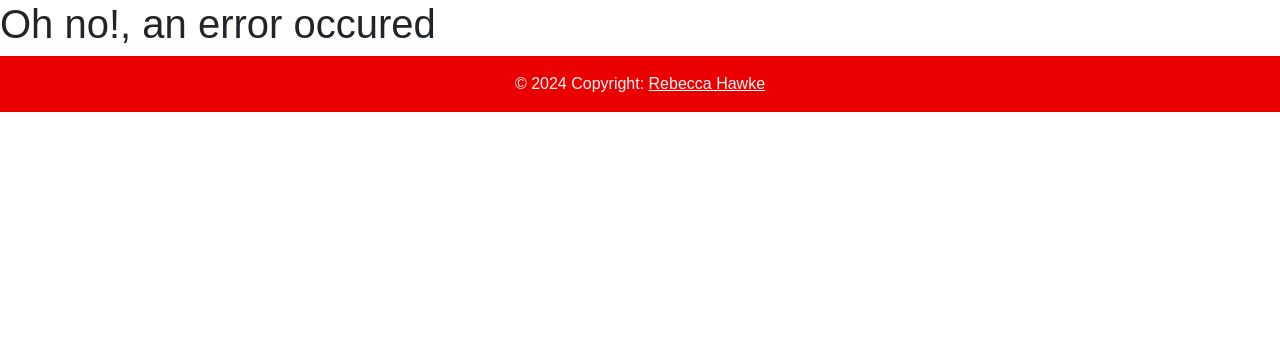
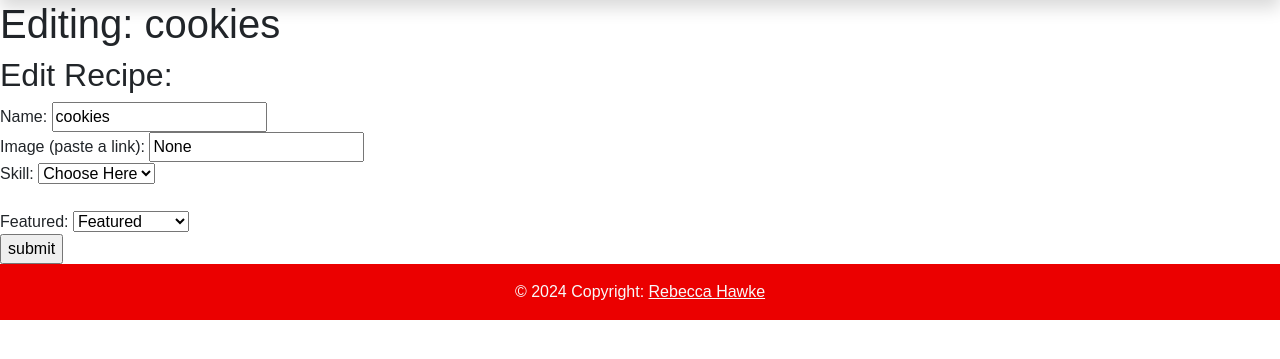
Before and after one commit to RebHawke/13COM, a Flask app: a page that uses flour/templates/_layout.html in a window 1280 px wide. Shown: the part 64-423 px from the top of the page. Run offline with Flask 3, Linux system fonts and the light colour scheme; data comes from the database, SQL or seed files in the repository; some web fonts are replaced.

Commit message:
edit completed

```diff
--- a/flour/app.py
+++ b/flour/app.py
@@ -285,6 +285,46 @@
     return redirect(url_for("view", id=recipe_id))
 
 
+
+@app.route("/edit_recipes")
+def edit_recipes():
+    with create_connection() as connection:
+        with connection.cursor() as cursor:
+            cursor.execute("SELECT * FROM recipes")
+            result = cursor.fetchall()
+    return render_template("edit_recipes.html", result=result)
+
+@app.route("/edit-recipes-<int:id>", methods=["GET", "POST"])
+def edit(id):
+  connection = create_connection()
+  with connection.cursor() as cursor:
+    if request.method == "GET":
+      sql = "SELECT * FROM recipes WHERE id = %s"
+      cursor.execute(sql, (id,))
+      recipe = cursor.fetchone()
+      print(recipe)
+      return render_template("recipe_editor.html", recipe = recipe)
+
+    if request.method == "POST":
+        recipe_id = request.form["recipe_id"]
+        name = request.form["name"]
+        image = request.form["image"]
+        skill = request.form["skill"]
+        featured = request.form["featured"]
+
+    with create_connection() as connection:
+        with connection.cursor() as cursor:
+            values = (name, image, skill, featured, recipe_id)
+            sql = """UPDATE recipes
+                    SET name = %s, image = %s, skill = %s, featured = %s
+                    WHERE id = %s"""
+
+            cursor.execute(sql, values)
+            connection.commit()
+
+    return redirect("/")
+
+
 @app.route("/recipe/create" , methods=["GET", "POST"])
 def create():
     if 'role' not in session:
@@ -365,12 +405,13 @@
     return redirect("/")
 
 
-@app.errorhandler(404) #error handling, redirect page for 404 errors
-def fnf(err):
-    return render_template("error.html")
+# @app.errorhandler(404) #error handling, redirect page for 404 errors
+# def fnf(err):
+#     return render_template("error.html")
+
+
 
 app.run(debug = True)
 
-
 if __name__ == "__main__":
     app.run(host='0.0.0.0', port=5000, debug=True)
--- a/flour/static/styles.css
+++ b/flour/static/styles.css
@@ -52,7 +52,9 @@
     justify-content: center;
 }
 
-
+.shadow {
+  box-shadow: 0 2px 4px rgba(0, 0, 0, 0.2);
+}
 
 .button_image {
     height: 100vh;
@@ -252,7 +254,7 @@
 
 .scroll-box {
     max-height: 25vh;
-    width: 100vw;
+    width: 120%;
     overflow-y: auto;
     background-color: #fff;
     margin: 0;
@@ -280,3 +282,29 @@
 .text-center {
     text-align: center;
 }
+
+.name {
+    padding-left: 5%;
+    padding-top: 3%;
+}
+
+.left-recipe {
+    margin-left: 0%;
+    background-color: #F5F1E7;
+}
+
+.ing-title {
+    margin-left: 4%;
+    margin-top: 10%;
+}
+
+.steps {
+    margin-left: 5%;
+    width: 90%;
+}
+
+.line {
+    height: 0.5px;
+    background-color: rgba(69, 69, 69, 0.231);
+    color: rgba(255, 255, 255, 0);
+}
--- a/flour/templates/_layout.html
+++ b/flour/templates/_layout.html
@@ -22,7 +22,7 @@
 
 </head>
 <body>
-    <nav class="navbar navbar-expand-lg">
+    <nav class="navbar navbar-expand-lg shadow">
         <div class="container-fluid">
             <a class="logo-text" href="/">Bake|r</a>
 
--- a/flour/templates/home.html
+++ b/flour/templates/home.html
@@ -23,7 +23,7 @@
     </div>
 </nav>
 
-<div class="row tintedbg>
+<div class="row tintedbg">
     <div class="container mt-5 mb-5">
         <div class="row justify-content-center">
             <div class="col-md-6 all-recipes-container">
--- a/flour/templates/profile.html
+++ b/flour/templates/profile.html
@@ -3,8 +3,8 @@
 
 
 <div class="container">
-    <div class="row d-flex justify-content-center">
-        <h1> Welcome {{name}} </h1>
+    <div class="row d-flex justify-content-center name">
+        <h1> Welcome, {{name}} </h1>
     </div>
     <div class="row d-flex justify-content-center mt-4">
         <div class="col-md-6">
--- /dev/null
+++ b/flour/templates/recipe_editor.html
@@ -0,0 +1,33 @@
+{% extends "_layout.html" %}
+{% block content %}
+
+<h1> Editing: {{ recipe['name'] }}</h1>
+
+
+<h2> Edit Recipe: </h2>
+<form action="/edit-recipes-{{ recipe['id'] }}" method="POST">
+    Name:
+    <input type="text" name="name" maxlength="255" value= "{{ recipe['name'] }}"> <br>
+    Image (paste a link):
+    <input type="text" name="image" value= "{{ recipe['image'] }}"> <br>
+    Skill:
+    <select name="skill" id="skill" value= "{{ recipe['skill'] }}" class="selector">
+        <option value="empty" selected disabled hidden>Choose Here</option>
+        <option value="beginner">Beginner</option>
+        <option value="intermediate">intermediate</option>
+        <option value="advanced">Advanced</option>
+        <option value="any">N/A</option>
+    </select> <br>
+    <input type="hidden" name="recipe_id" value="{{ recipe['id'] }}"> <br>
+
+    Featured:
+    <select name="featured" id="featured" value= "{{ recipe['featured'] }}" class="selector">
+        <option value="true">Featured</option>
+        <option value="false">Not Featured</option>
+    </select> <br>
+
+
+    <input type="submit" value="submit">
+</form>
+
+{% endblock %}
```
Also changed, not shown: flour/templates/create_recipe.html (+12 -5 lines), flour/templates/edit_recipes.html (added, +28 -0 lines), flour/templates/view.html (+9 -1 lines).
